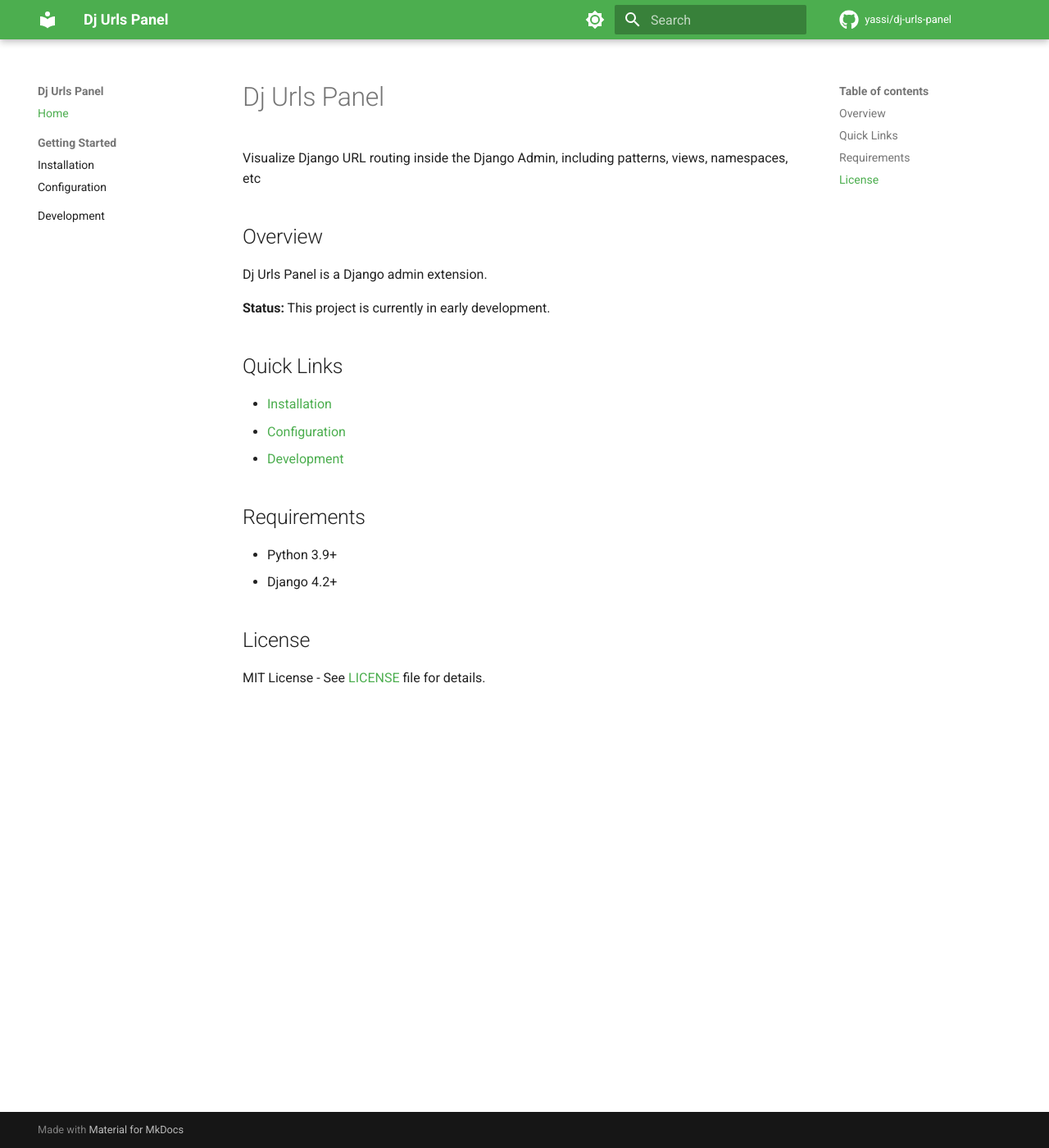
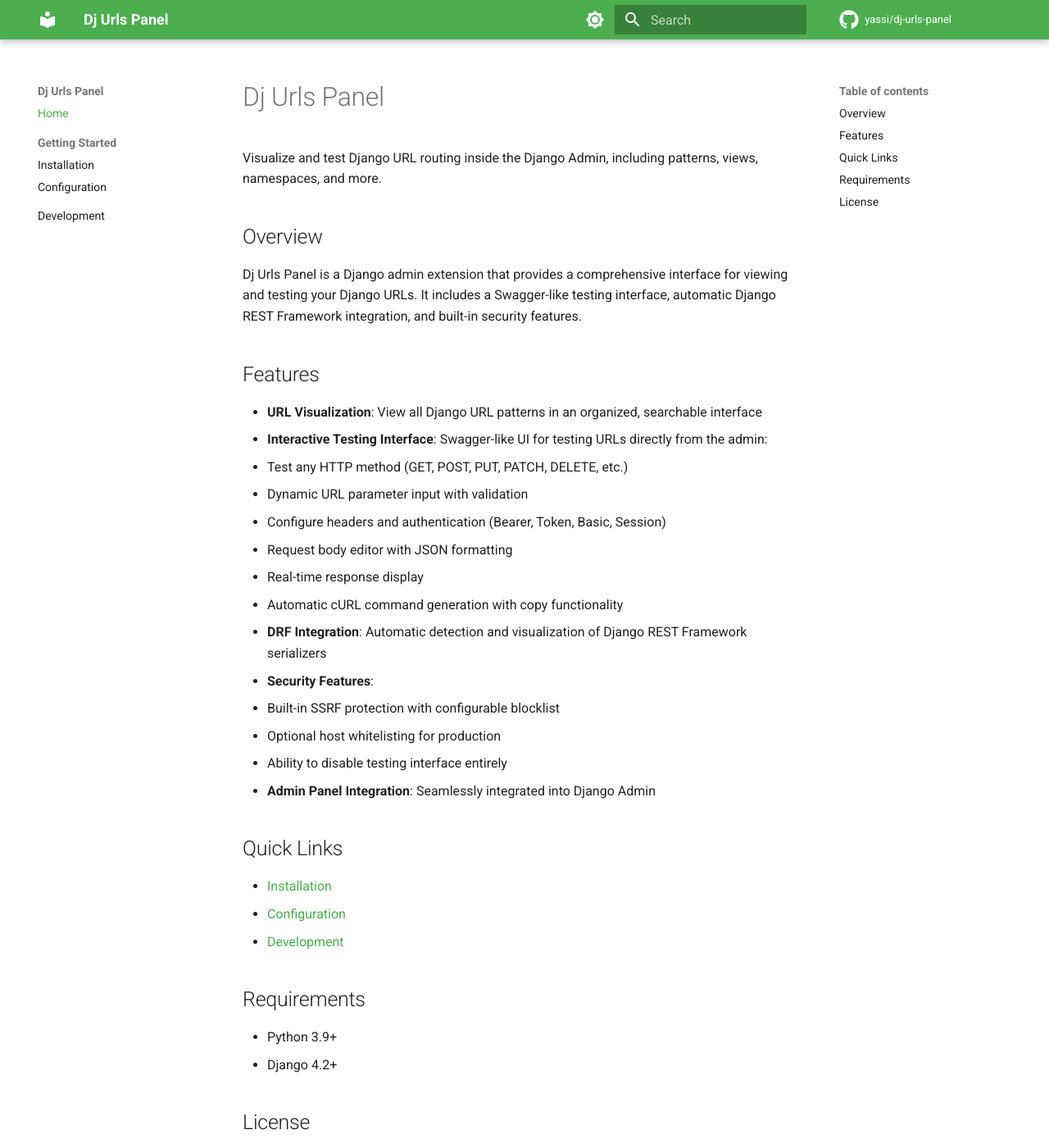
Before and after one commit to yassi/dj-urls-panel, an MkDocs documentation site: the page built from docs/index.md, in a window 1280 px wide and 1400 px high. Shown: the whole window at 82% size. Built offline with MkDocs 1.6.1 and Material for MkDocs 9.7.7, drawn with Linux system fonts in a browser that asks for light colours; comment, search, counter and statistics services are not loaded.

```diff
--- a/docs/index.md
+++ b/docs/index.md
@@ -1,12 +1,27 @@
 # Dj Urls Panel
 
-Visualize Django URL routing inside the Django Admin, including patterns, views, namespaces, etc
+Visualize and test Django URL routing inside the Django Admin, including patterns, views, namespaces, and more.
 
 ## Overview
 
-Dj Urls Panel is a Django admin extension.
+Dj Urls Panel is a Django admin extension that provides a comprehensive interface for viewing and testing your Django URLs. It includes a Swagger-like testing interface, automatic Django REST Framework integration, and built-in security features.
 
-**Status:** This project is currently in early development.
+## Features
+
+- **URL Visualization**: View all Django URL patterns in an organized, searchable interface
+- **Interactive Testing Interface**: Swagger-like UI for testing URLs directly from the admin:
+  - Test any HTTP method (GET, POST, PUT, PATCH, DELETE, etc.)
+  - Dynamic URL parameter input with validation
+  - Configure headers and authentication (Bearer, Token, Basic, Session)
+  - Request body editor with JSON formatting
+  - Real-time response display
+  - Automatic cURL command generation with copy functionality
+- **DRF Integration**: Automatic detection and visualization of Django REST Framework serializers
+- **Security Features**:
+  - Built-in SSRF protection with configurable blocklist
+  - Optional host whitelisting for production
+  - Ability to disable testing interface entirely
+- **Admin Panel Integration**: Seamlessly integrated into Django Admin
 
 ## Quick Links
 
```
Also changed, not shown: README.md (+70 -6 lines), docs/installation.md (+25 -2 lines).
